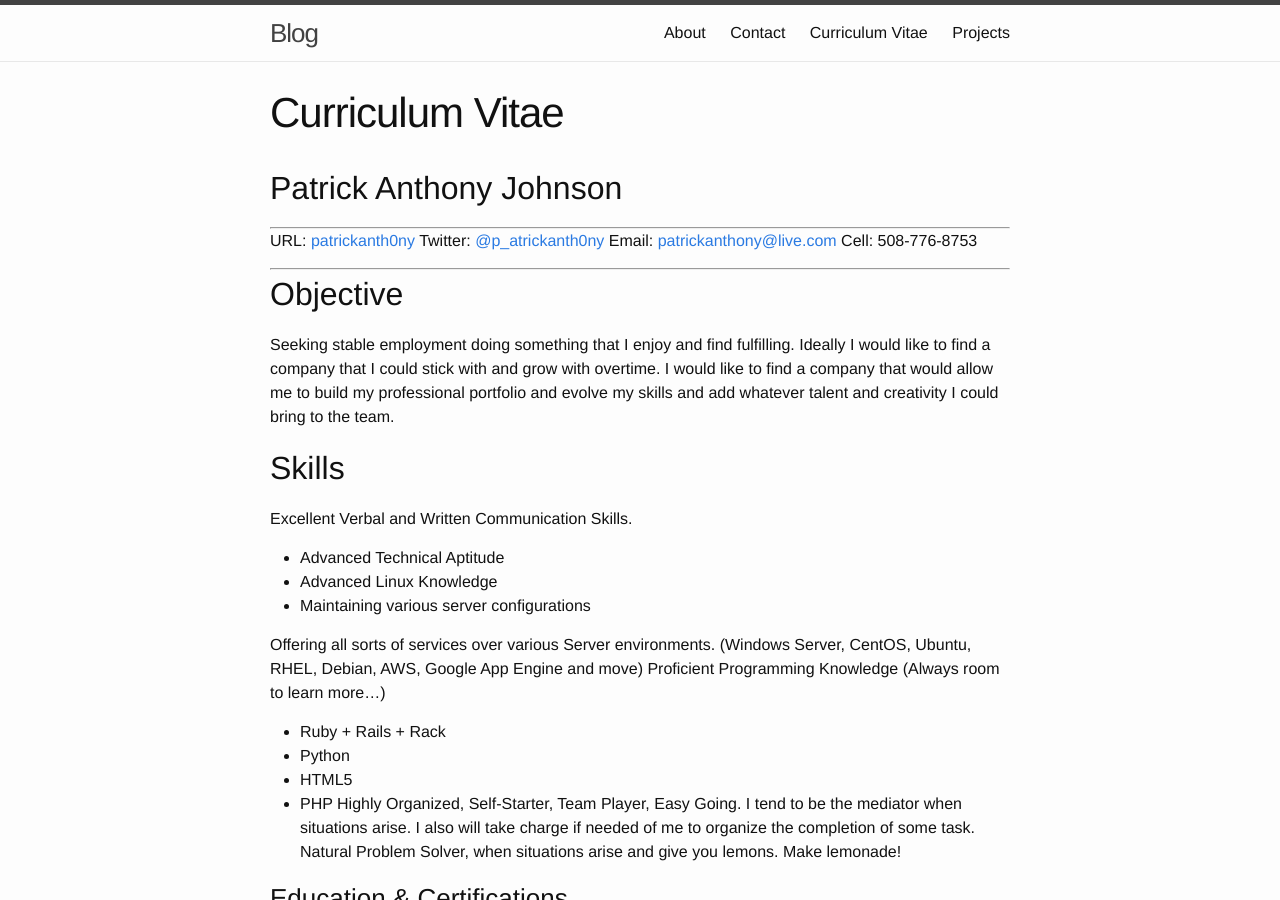
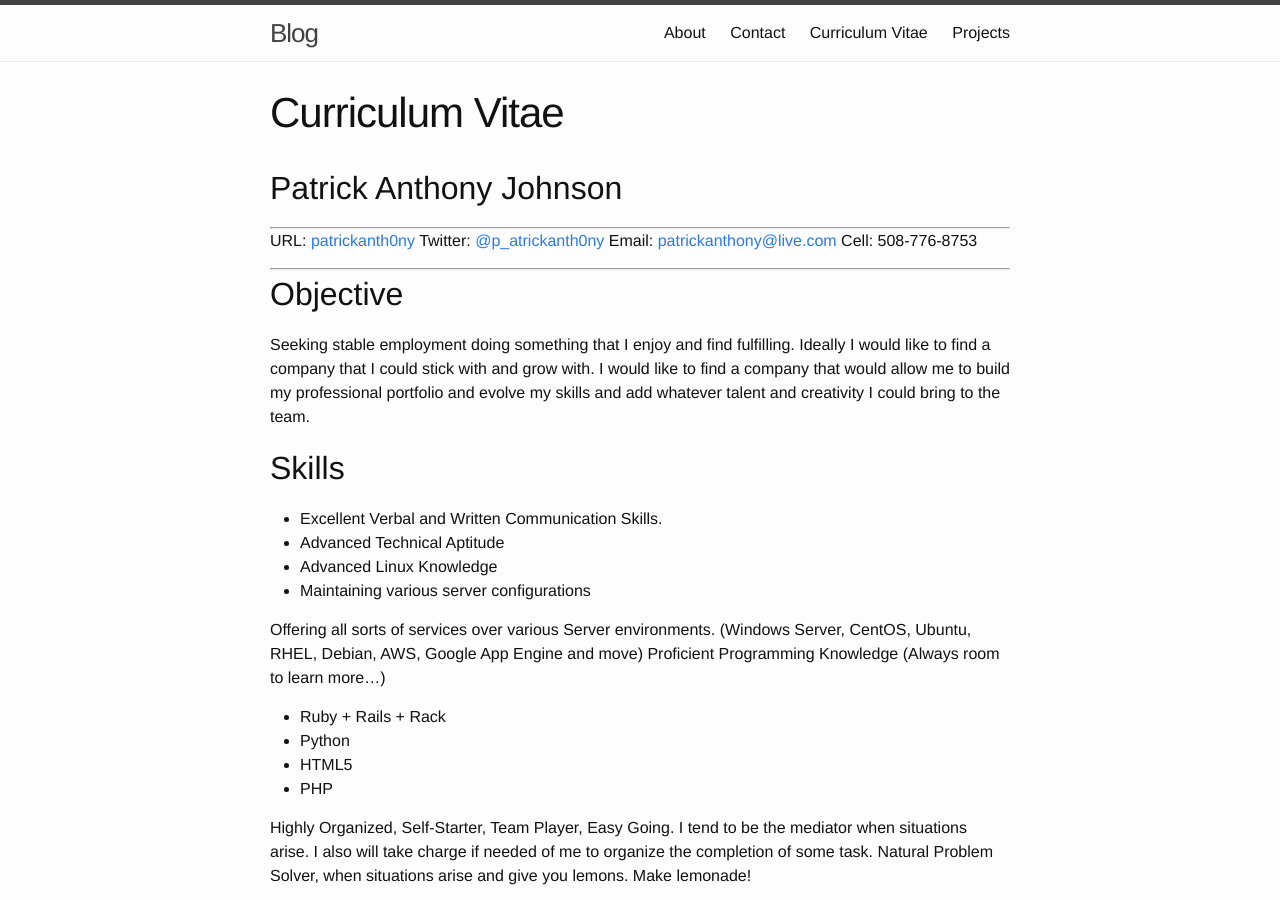
Before and after one commit to patrickanth0ny/patrickanth0ny.github.com, a Jekyll site: the page built from cv.md, in a window 1280 px wide and 900 px high. Built offline with Jekyll 4.4.1, drawn with Linux system fonts in a browser that asks for light colours.

Commit message:
added CV with edited formatting

```diff
--- a/cv.md
+++ b/cv.md
@@ -16,21 +16,24 @@ Cell: 508-776-8753
 
 ##Objective
 Seeking stable employment doing something that I enjoy and find fulfilling.
-Ideally I would like to find a company that I could stick with and grow with overtime. I would like to find a company that would allow me to build my professional portfolio and evolve my skills and add whatever talent and creativity I could bring to the team.
+Ideally I would like to find a company that I could stick with and grow with. I would like to find a company that would allow me to build my professional portfolio and evolve my skills and add whatever talent and creativity I could bring to the team.
 
 ##Skills
-Excellent Verbal and Written Communication Skills.
--  Advanced Technical Aptitude
--   Advanced Linux Knowledge
--   Maintaining various server configurations
+- Excellent Verbal and Written Communication Skills.
+- Advanced Technical Aptitude
+- Advanced Linux Knowledge
+- Maintaining various server configurations
 
 Offering all sorts of services over various
 Server environments. (Windows Server, CentOS, Ubuntu, RHEL, Debian, AWS, Google App Engine and move)
   Proficient Programming Knowledge (Always room to learn more...)
+
+
 -   Ruby + Rails + Rack
 -   Python
 -   HTML5
 -   PHP
+
   Highly Organized, Self-Starter, Team Player, Easy Going.
   I tend to be the mediator when situations arise. I also will
 take charge if needed of me to organize the completion of some task.
```
